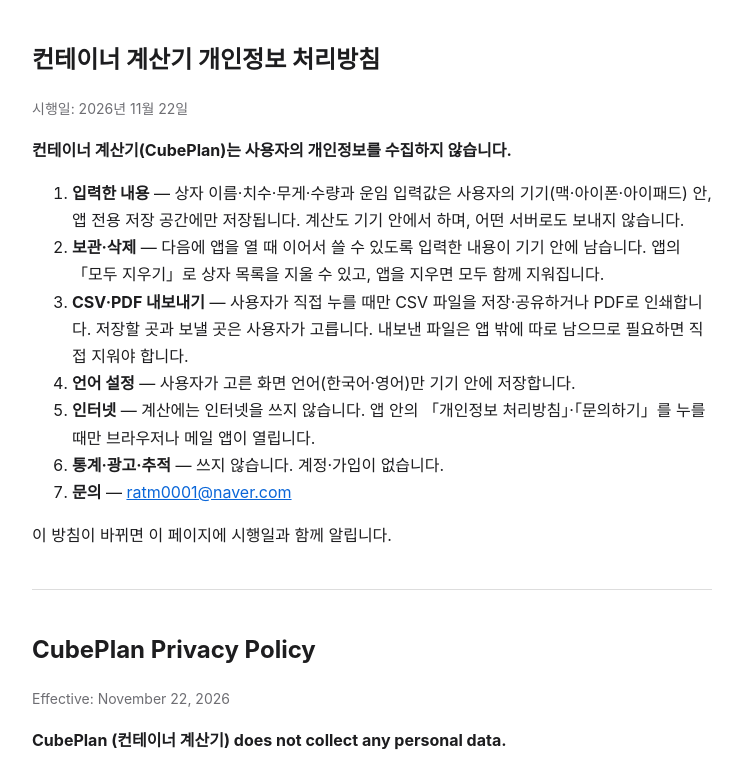
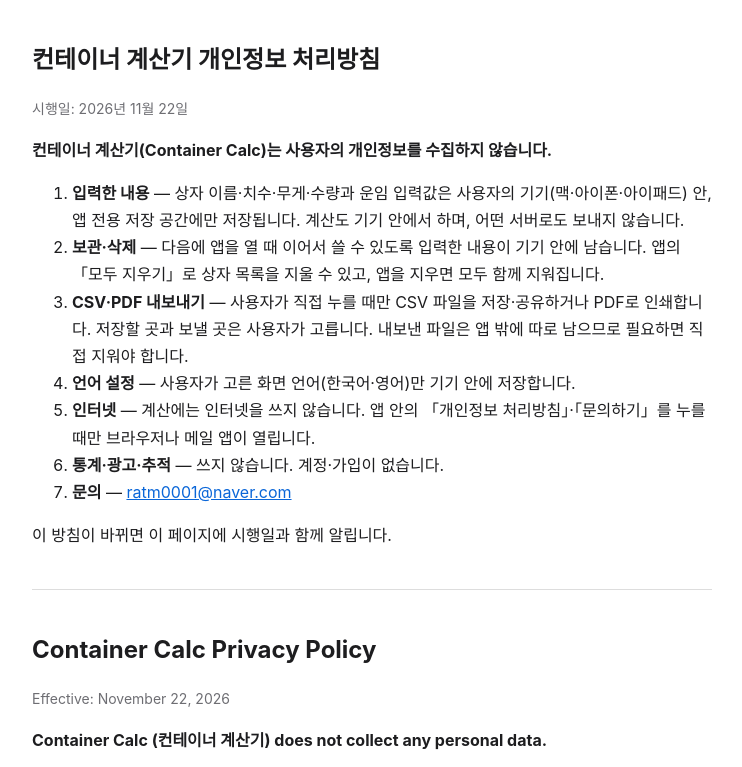
Before and after one commit to a47469532-sketch/a47469532-sketch.github.io, a plain HTML site: page cubeplan/privacy.html in a window 1280 px wide. Shown: the top 767 px of the page, without its empty margins (268-1010 px from the left). Drawn offline with Linux system fonts and the light colour scheme.

Commit message:
컨테이너 계산기 영어 이름 Container Calc 로
Co-Authored-By: Claude Opus 5.5 <noreply@anthropic.com>

```diff
--- a/cubeplan/privacy.html
+++ b/cubeplan/privacy.html
@@ -1,11 +1,11 @@
 <!doctype html>
 <html lang="ko"><head><meta charset="utf-8"><meta name="viewport" content="width=device-width, initial-scale=1">
-<title>컨테이너 계산기 (CubePlan) 개인정보 처리방침 / Privacy Policy</title>
+<title>컨테이너 계산기 (Container Calc) 개인정보 처리방침 / Privacy Policy</title>
 <style>body{font-family:-apple-system,system-ui,sans-serif;max-width:680px;margin:40px auto;padding:0 16px;line-height:1.7;color:#1d1d1f}h1{font-size:24px}h2{font-size:18px;margin-top:32px}a{color:#0a66d8}hr{margin:40px 0;border:0;border-top:1px solid #ddd}.d{color:#6e6e73;font-size:14px}</style>
 </head><body>
 <h1>컨테이너 계산기 개인정보 처리방침</h1>
 <p class="d">시행일: 2026년 11월 22일</p>
-<p><b>컨테이너 계산기(CubePlan)는 사용자의 개인정보를 수집하지 않습니다.</b></p>
+<p><b>컨테이너 계산기(Container Calc)는 사용자의 개인정보를 수집하지 않습니다.</b></p>
 <ol>
   <li><b>입력한 내용</b> — 상자 이름·치수·무게·수량과 운임 입력값은 사용자의 기기(맥·아이폰·아이패드) 안, 앱 전용 저장 공간에만 저장됩니다. 계산도 기기 안에서 하며, 어떤 서버로도 보내지 않습니다.</li>
   <li><b>보관·삭제</b> — 다음에 앱을 열 때 이어서 쓸 수 있도록 입력한 내용이 기기 안에 남습니다. 앱의 「모두 지우기」로 상자 목록을 지울 수 있고, 앱을 지우면 모두 함께 지워집니다.</li>
@@ -17,9 +17,9 @@
 </ol>
 <p>이 방침이 바뀌면 이 페이지에 시행일과 함께 알립니다.</p>
 <hr>
-<h1>CubePlan Privacy Policy</h1>
+<h1>Container Calc Privacy Policy</h1>
 <p class="d">Effective: November 22, 2026</p>
-<p><b>CubePlan (컨테이너 계산기) does not collect any personal data.</b></p>
+<p><b>Container Calc (컨테이너 계산기) does not collect any personal data.</b></p>
 <ol>
   <li><b>What you enter</b> — Box names, dimensions, weights, quantities and freight rates are stored only on your device (Mac, iPhone, iPad), in the app's own storage. Calculations run on your device. Nothing is sent to any server.</li>
   <li><b>Retention and deletion</b> — Your input stays on the device so you can continue next time. Use “Clear all” in the app to remove the box list; deleting the app removes everything.</li>
```
Also changed, not shown: index.html (+1 -1 lines).
